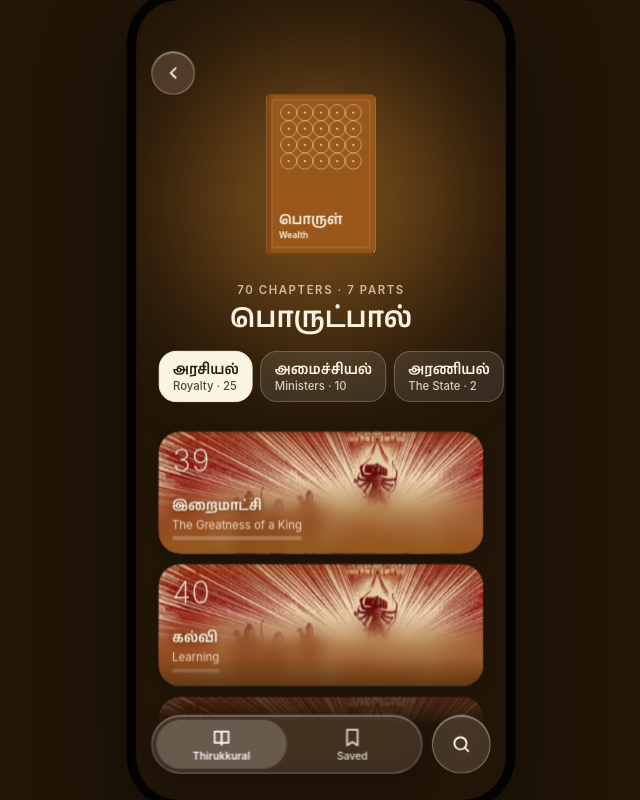
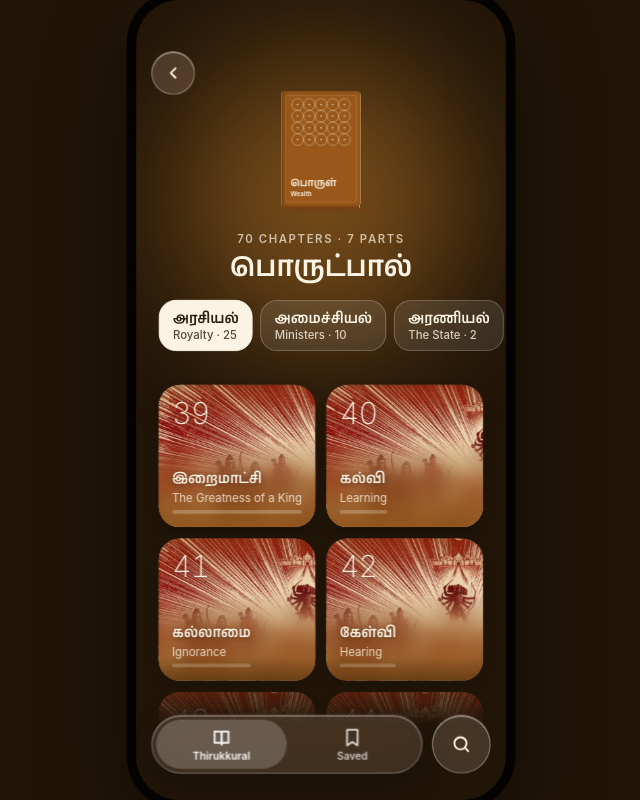
Before and after one commit to thush-siva/thirukural-app, a plain HTML site: page index.html in a window 1280 px wide. Both pictures are taken after a click on the button "Open". Shown: the whole page, without its empty margins (319-959 px from the left). Drawn offline with Linux system fonts and the light colour scheme.

Commit message:
Chapters view: centred book, two columns
Switches to the stacked centred layout: smaller centred book, centred title, parts tabs, two-column chapter grid.

Co-Authored-By: Claude Opus 5.5 <noreply@anthropic.com>
Claude-Session: https://claude.ai/code/session_01GfdDn2y6vWU67TAEQhXdpS

```diff
--- a/css/styles.css
+++ b/css/styles.css
@@ -172,11 +172,11 @@ button:focus-visible { outline: 2px solid var(--ink); outline-offset: 3px; }
 .chapters { position: absolute; inset: 0; opacity: 0; pointer-events: none; transition: opacity .18s ease; }
 .is-open .chapters { opacity: 1; transition: opacity .25s ease; }
 .is-open .chapters > * { pointer-events: auto; }
-.sec-title { position: absolute; top: calc(298px + var(--to)); left: 24px; right: 24px; display: flex; flex-direction: column; align-items: center; text-align: center; gap: 2px; }
+.sec-title { position: absolute; top: calc(244px + var(--to)); left: 24px; right: 24px; display: flex; flex-direction: column; align-items: center; text-align: center; gap: 2px; }
 .sec-title .kicker { color: rgba(251, 244, 228, .7); }
 .sec-ta { margin: 0; font-family: var(--ta-display); font-weight: 600; font-size: 30px; line-height: 1.3; white-space: nowrap; }
 .parts {
-  position: absolute; top: calc(368px + var(--to)); left: 0; right: 0; display: flex; gap: 8px; overflow-x: auto;
+  position: absolute; top: calc(314px + var(--to)); left: 0; right: 0; display: flex; gap: 8px; overflow-x: auto;
   padding: 2px 24px 6px; scrollbar-width: none; scroll-padding-inline: 24px;
 }
 .parts::-webkit-scrollbar { display: none; }
@@ -190,16 +190,16 @@ button:focus-visible { outline: 2px solid var(--ink); outline-offset: 3px; }
 .part .p-en { font-size: 12px; font-weight: 500; opacity: .8; white-space: nowrap; }
 .part[aria-selected="true"] { background: var(--ink); border-color: var(--ink); color: #2A1F12; }
 .ch-scroll {
-  position: absolute; top: calc(434px + var(--to)); left: 0; right: 0; bottom: 0; overflow-y: auto; overscroll-behavior: contain;
+  position: absolute; top: calc(384px + var(--to)); left: 0; right: 0; bottom: 0; overflow-y: auto; overscroll-behavior: contain;
   padding: 22px 24px calc(124px + var(--bo)); scrollbar-width: none;
   /* Cards fade out before they reach the tab bar */
   -webkit-mask-image: linear-gradient(180deg, transparent 0, #000 26px, #000 calc(100% - 150px - var(--bo)), transparent calc(100% - 80px - var(--bo)));
   mask-image: linear-gradient(180deg, transparent 0, #000 26px, #000 calc(100% - 150px - var(--bo)), transparent calc(100% - 80px - var(--bo)));
 }
 .ch-scroll::-webkit-scrollbar { display: none; }
-.ch-grid { display: grid; grid-template-columns: minmax(0, 1fr); gap: 12px; }
+.ch-grid { display: grid; grid-template-columns: repeat(2, minmax(0, 1fr)); gap: 12px; }
 .ch-card {
-  position: relative; overflow: hidden; width: 100%; height: 128px; padding: 14px; border: 0; border-radius: 22px;
+  position: relative; overflow: hidden; width: 100%; height: 150px; padding: 14px; border: 0; border-radius: 22px;
   display: flex; flex-direction: column; justify-content: space-between; text-align: left; cursor: pointer; color: var(--ink);
   background: var(--card); box-shadow: 0 6px 14px rgba(0, 0, 0, .25);
   transition: transform .4s var(--spring), box-shadow .3s ease;
--- a/js/app.js
+++ b/js/app.js
@@ -159,11 +159,11 @@
 
   // When a section is open, its book shrinks into the top right, beside the section title
   function openBookPos() {
-    // A miniature of the book, centred at the top of the chapters view (centre y 186 on a 390-wide screen)
-    const scale = 0.6;
+    // A miniature of the book, centred at the top of the chapters view (centre y 160 on a 390-wide screen)
+    const scale = 0.435;
     const to = parseFloat(phone.style.getPropertyValue('--to')) || 0;
     const dx = 0;
-    const dy = (186 + to) - (stage.offsetTop + 90 + 138);
+    const dy = (160 + to) - (stage.offsetTop + 90 + 138);
     return 'translate3d(' + dx.toFixed(1) + 'px,' + dy.toFixed(1) + 'px,0px) rotateX(0deg) rotateY(0deg) scale(' + scale + ')';
   }
 
--- a/sw.js
+++ b/sw.js
@@ -1,5 +1,5 @@
 /* Offline support. Bump VERSION whenever app files change. */
-const VERSION = 'kural-v23';
+const VERSION = 'kural-v24';
 const SHELL = [
   './',
   'index.html',
```
